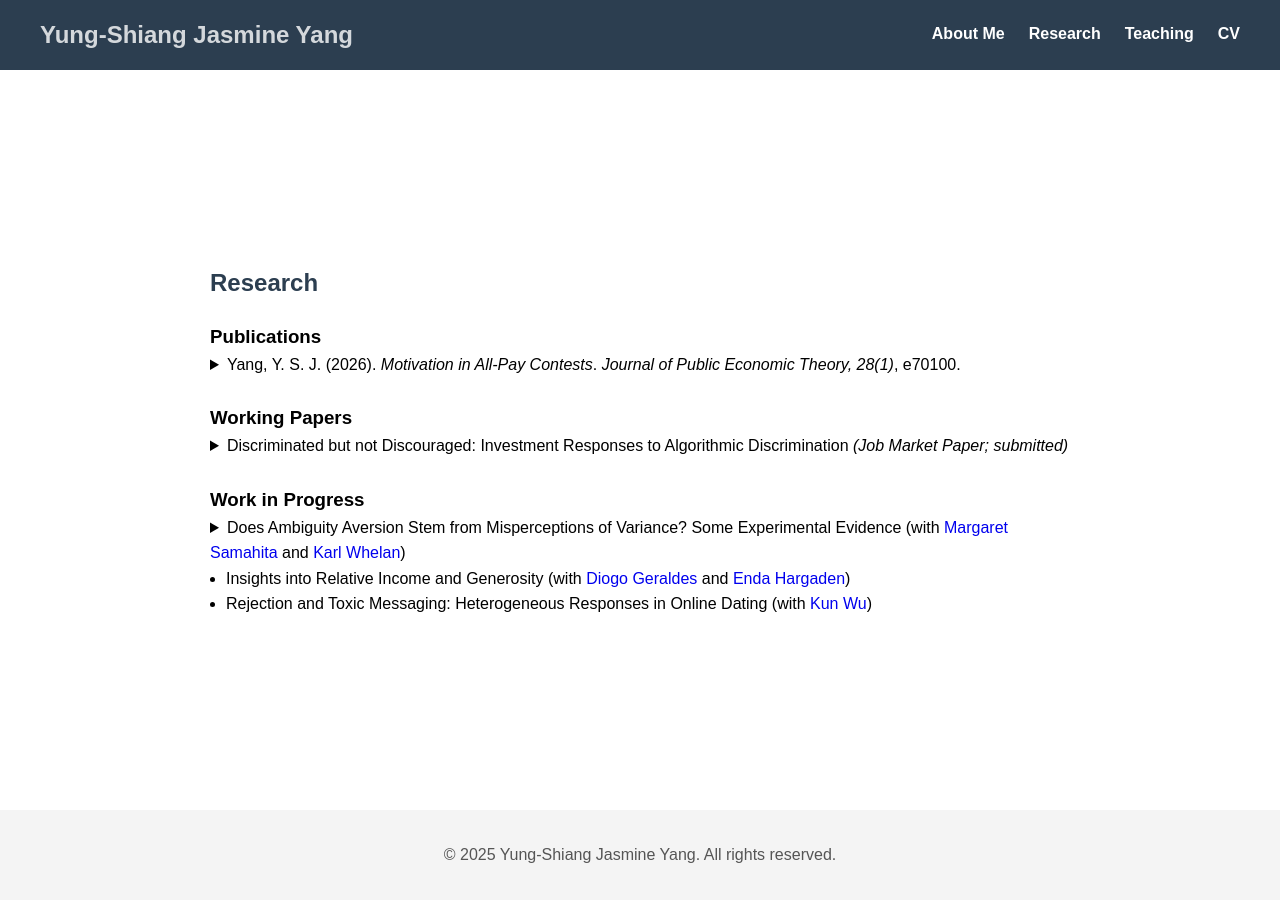
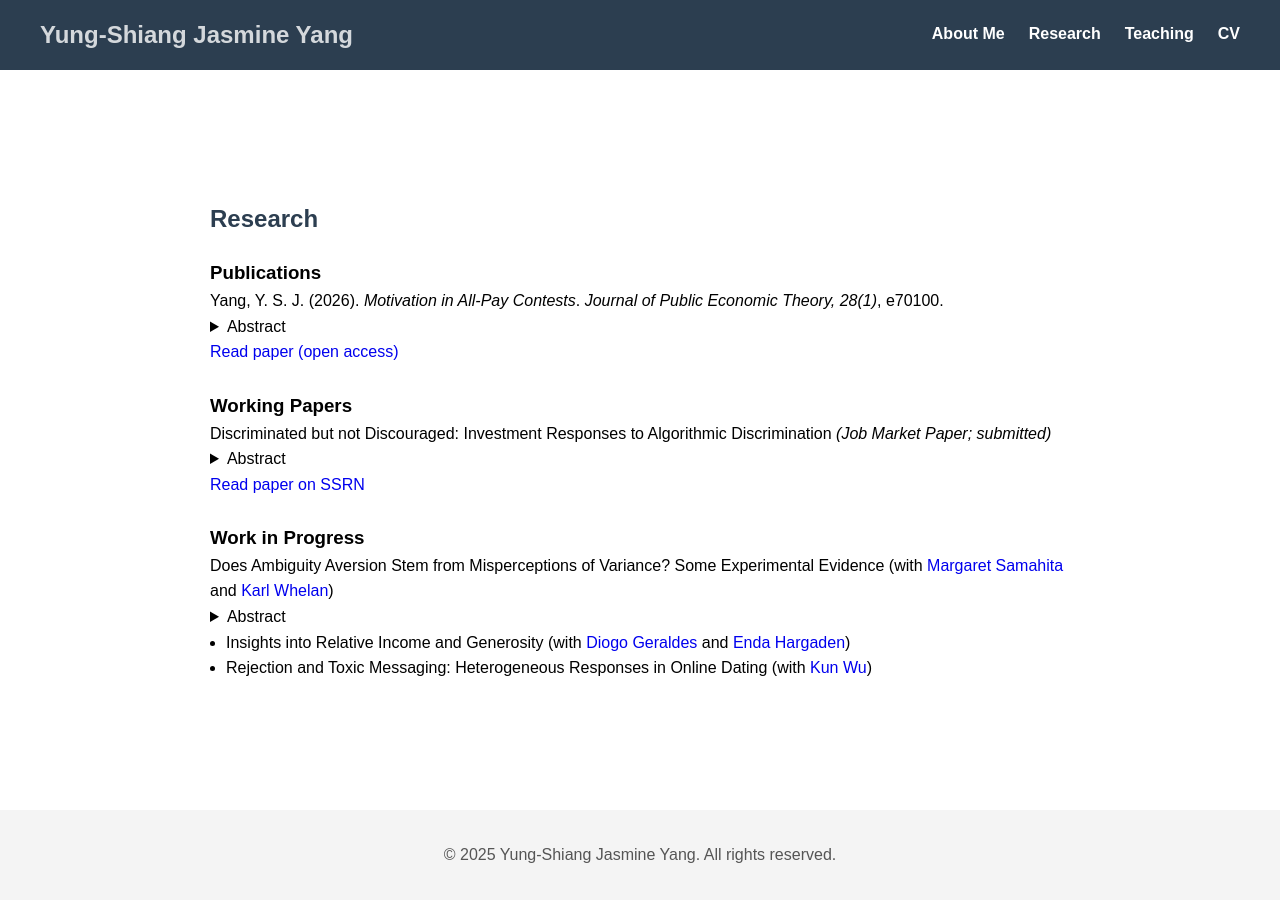
Before and after one commit to Y-SJasmineYang/y-sjasmineyang.github.io, a Jekyll site: the page built from research.html, in a window 1280 px wide. Built offline with Jekyll 4.4.1, drawn with Linux system fonts in a browser that asks for light colours.

Commit message:
Update research.html

```diff
--- a/research.html
+++ b/research.html
@@ -6,12 +6,15 @@ permalink: /research/
 <h2>Research</h2>
 
 <h3>Publications</h3>
-<ul style="list-style: none; padding-left: 0;">
-    <details>
-      <summary style="cursor: pointer;">
+<div class="paper-entry">
+  <p>
     Yang, Y. S. J. (2026). <em>Motivation in All-Pay Contests</em>.
     <i>Journal of Public Economic Theory, 28(1)</i>, e70100.
-      </summary>
+  </p>
+
+  <div class="paper-links">
+    <details>
+      <summary>Abstract</summary>
       <p>
         This paper studies how agents with monetary and non-monetary motivation
         interact strategically in competitions. Examining the question under an
@@ -25,20 +28,22 @@ permalink: /research/
         competing agents harbor different motivation and illustrate how
         reputation and money can be complementary goods.
       </p>
-      <p>
-        <a href="https://onlinelibrary.wiley.com/doi/full/10.1111/jpet.70100">Read the paper (open access)</a>
-      </p>
     </details>
-</ul>
+
+    <a href="https://onlinelibrary.wiley.com/doi/full/10.1111/jpet.70100"
+       target="_blank" rel="noopener noreferrer">Read paper (open access)</a>
+  </div>
+</div>
 <br>
 <h3>Working Papers</h3>
-<ul style="list-style: none; padding-left: 0;">
-    <details>
-      <summary style="cursor: pointer;">
+<div class="paper-entry">
+  <p>
     Discriminated but not Discouraged: Investment Responses to Algorithmic Discrimination
     <i>(Job Market Paper; submitted)</i>
-      </summary>
+  </p>
 
+  <details>
+    <summary style="cursor: pointer;">Abstract</summary>
     <p>
       We study how individuals adapt their investment when an algorithm evaluates groups differently.
       In a pre-registered online experiment (N = 553), participants are randomly assigned to an
@@ -55,23 +60,23 @@ permalink: /research/
       than reducing investment, and that changing the economic consequences of investment generates
       a stronger behavioral response than same-group social information.
     </p>
+  </details>
 
-      <p>
   <a href="https://papers.ssrn.com/sol3/papers.cfm?abstract_id=7528787"
-           target="_blank" rel="noopener noreferrer">Read the paper on SSRN</a>
-      </p>
-    </details>
-</ul>
+     target="_blank" rel="noopener noreferrer">Read paper on SSRN</a>
+</div>
 <br>
 <h3>Work in Progress</h3>
 <ul>
-  <details>
-  <summary style="cursor: pointer;">
+  <div class="paper-entry">
+  <p>
     Does Ambiguity Aversion Stem from Misperceptions of Variance? Some Experimental Evidence
     (with <a href="https://msamahita.github.io/" target="_blank" rel="noopener noreferrer">Margaret Samahita</a>
     and <a href="https://www.karlwhelan.com/" target="_blank" rel="noopener noreferrer">Karl Whelan</a>)
-  </summary>
+  </p>
 
+  <details>
+    <summary style="cursor: pointer;">Abstract</summary>
     <p>
       While ambiguity aversion is well documented, it is unclear what motivates it.
       One possibility is that people believe more ambiguous payoffs imply greater uncertainty,
@@ -89,6 +94,7 @@ permalink: /research/
       alone is insufficient to substantially reduce ambiguity aversion.
     </p>
   </details>
+</div>
   <li>Insights into Relative Income and Generosity (with <a href="https://www.diogogeraldes.com/" target="_blank" rel="noopener noreferrer">Diogo Geraldes</a> and <a href="https://hargaden.com/enda/" target="_blank" rel="noopener noreferrer">Enda Hargaden</a>)</li>
   <li>Rejection and Toxic Messaging: Heterogeneous Responses in Online Dating (with <a href="https://sites.google.com/view/wukun" target="_blank" rel="noopener noreferrer">Kun Wu</a>)</li>
 
```
Lines whose indentation alone changed are shown as unchanged.
